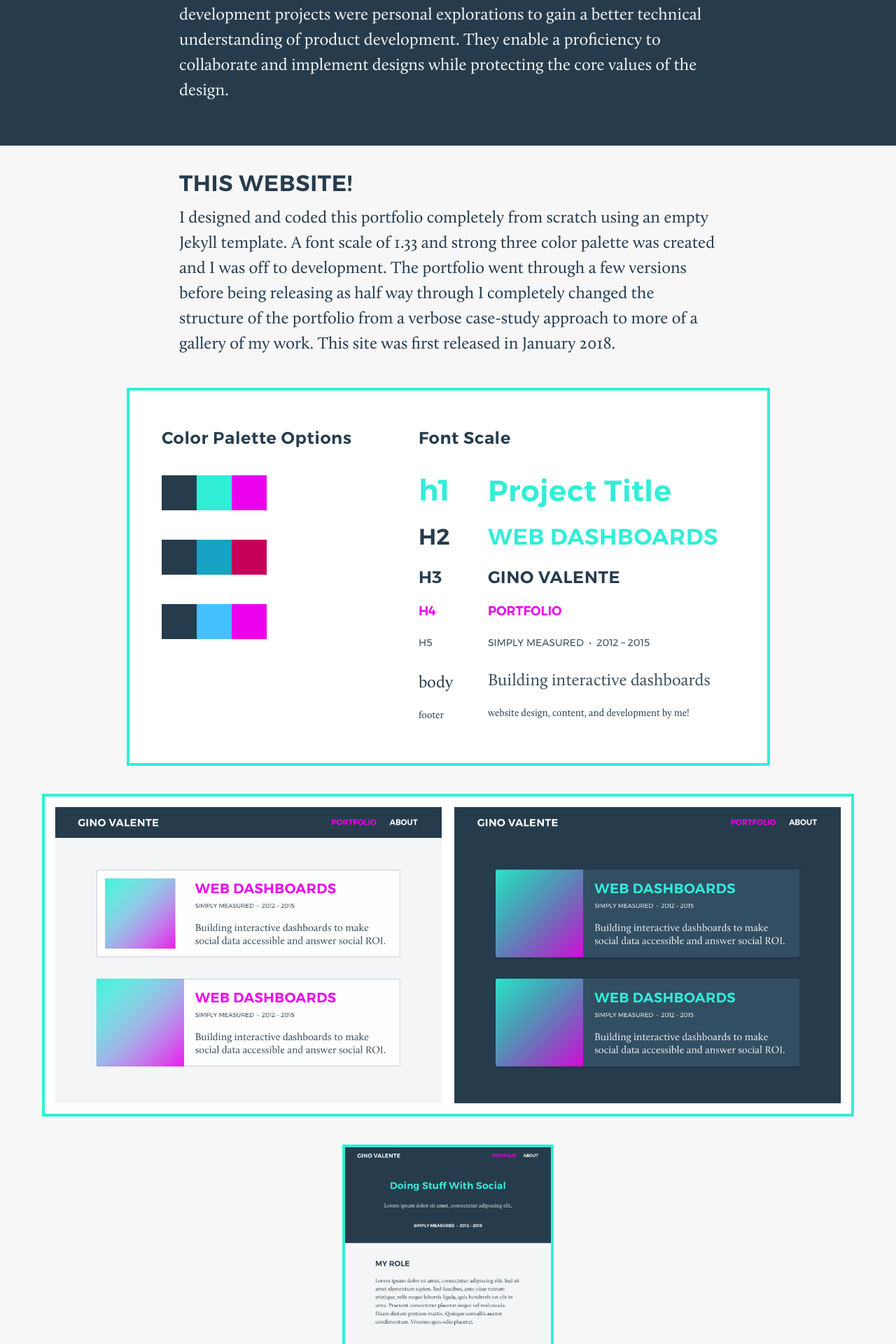
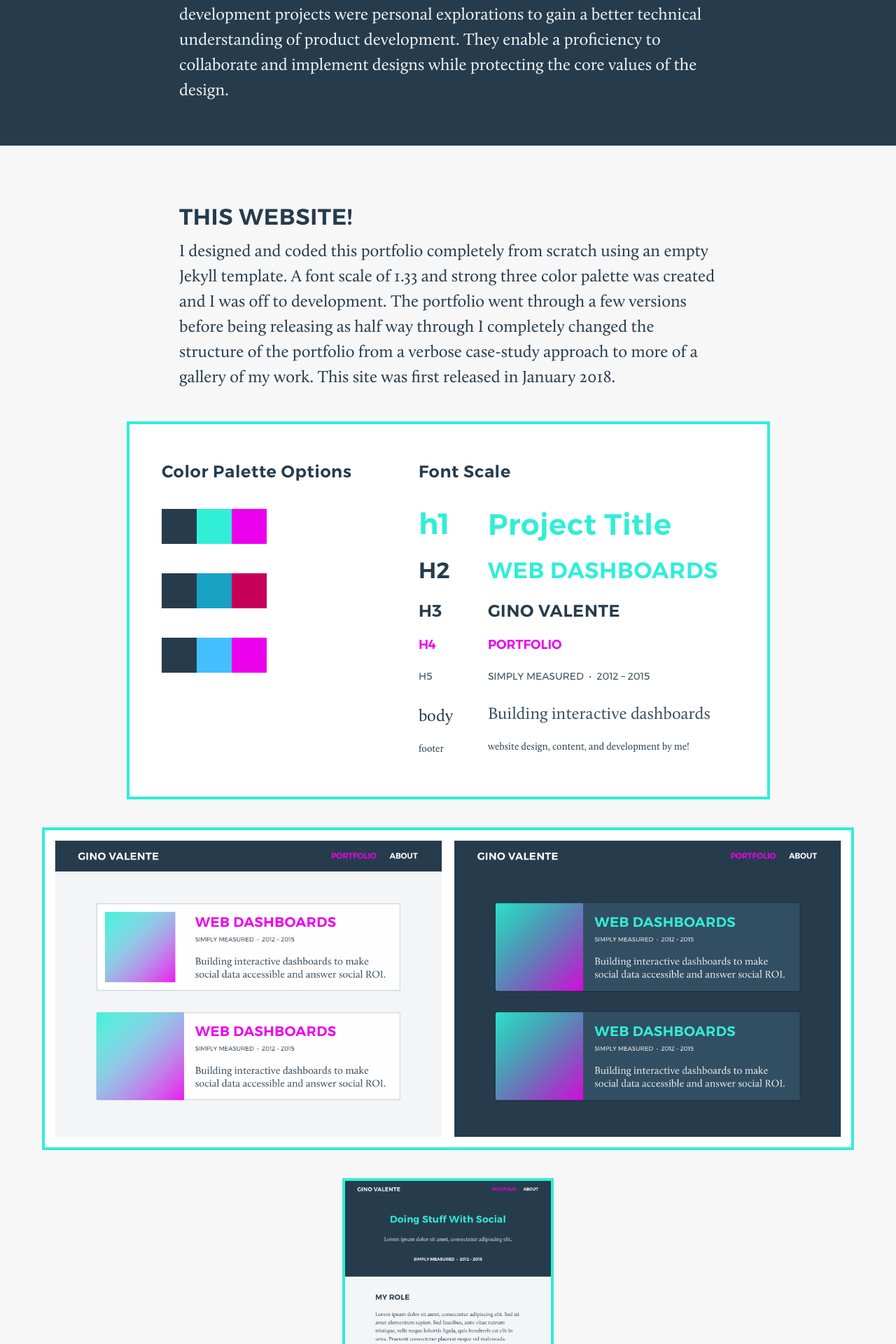
Before and after one commit to gvalente/portfolio, a Jekyll site: the page built from _projects/development.md, in a window 1280 px wide. Shown: the part 338-2258 px from the top of the page at 70% size. Built offline with Jekyll 4.4.1, drawn with Linux system fonts in a browser that asks for light colours.

Commit message:
Fixed top and bottom padding on project content.

```diff
--- a/_layouts/project.html
+++ b/_layouts/project.html
@@ -7,7 +7,7 @@
   params = page.header-params
 %}
 
-
+<div class="project-wrapper">
   {% for embed in page.embeds %}
     {% case embed.type %}
 
@@ -47,6 +47,7 @@
 
     {% endcase %}
   {% endfor %}
+</div>
 
 
 {{ content }}
--- a/_sass/layout.scss
+++ b/_sass/layout.scss
@@ -31,6 +31,7 @@
 .home-grid {
   display: flex;
   flex-wrap: wrap;
+  padding: $std-padding*8 0;
 
   .item {
     position: relative;
@@ -120,6 +121,9 @@
 
 
 // Project Content
+.project-wrapper {
+  padding: $std-padding*8 0;
+
   .project-content {
     @media (min-width: map-get($breakpoints, xlrg)) { // 1200px
       max-width: 768px;
@@ -137,6 +141,7 @@
     .spacer {
       width: 100%;
       height: $std-padding * 10;
+    }
   }
 }
 
```
Lines whose indentation alone changed are shown as unchanged.
